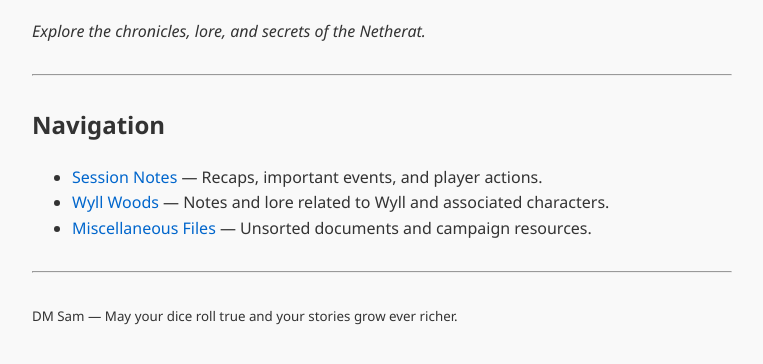
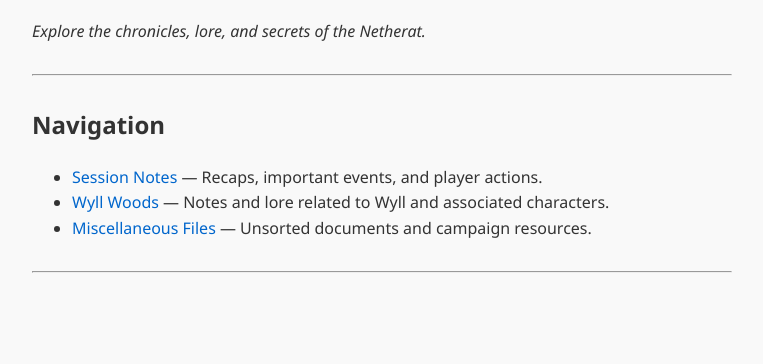
Before and after one commit to zeezee003/Netherat, a plain HTML site: page index.html in a window 1280 px wide. Shown: the part 106-470 px from the top of the page, without its empty margins (258-1021 px from the left). Drawn offline with Linux system fonts and the light colour scheme.

Commit message:
Update index.html

```diff
--- a/index.html
+++ b/index.html
@@ -41,6 +41,5 @@
     <li><a href="Miscellaneous-Files/">Miscellaneous Files</a> — Unsorted documents and campaign resources.</li>
   </ul>
   <hr />
-  <p><small>DM Sam &mdash; May your dice roll true and your stories grow ever richer.</small></p>
 </body>
 </html>
```
